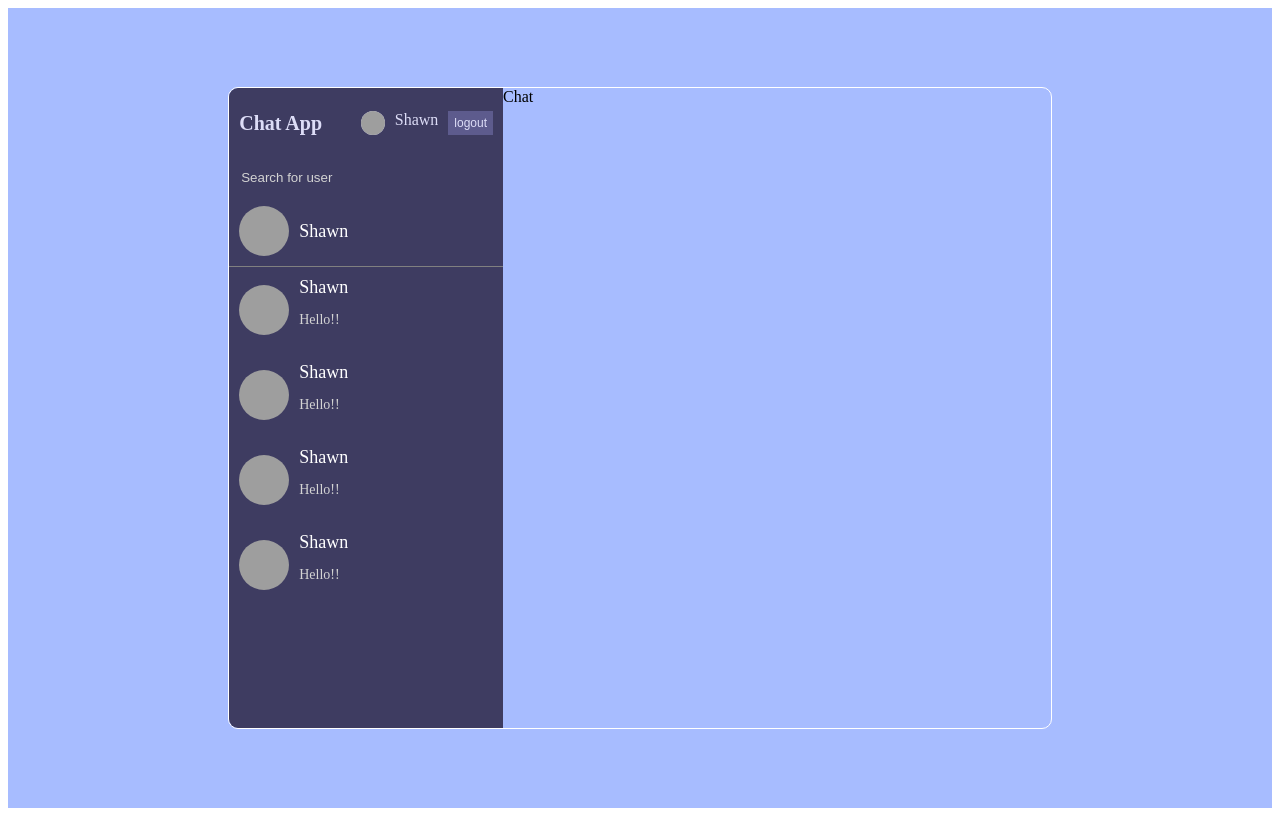
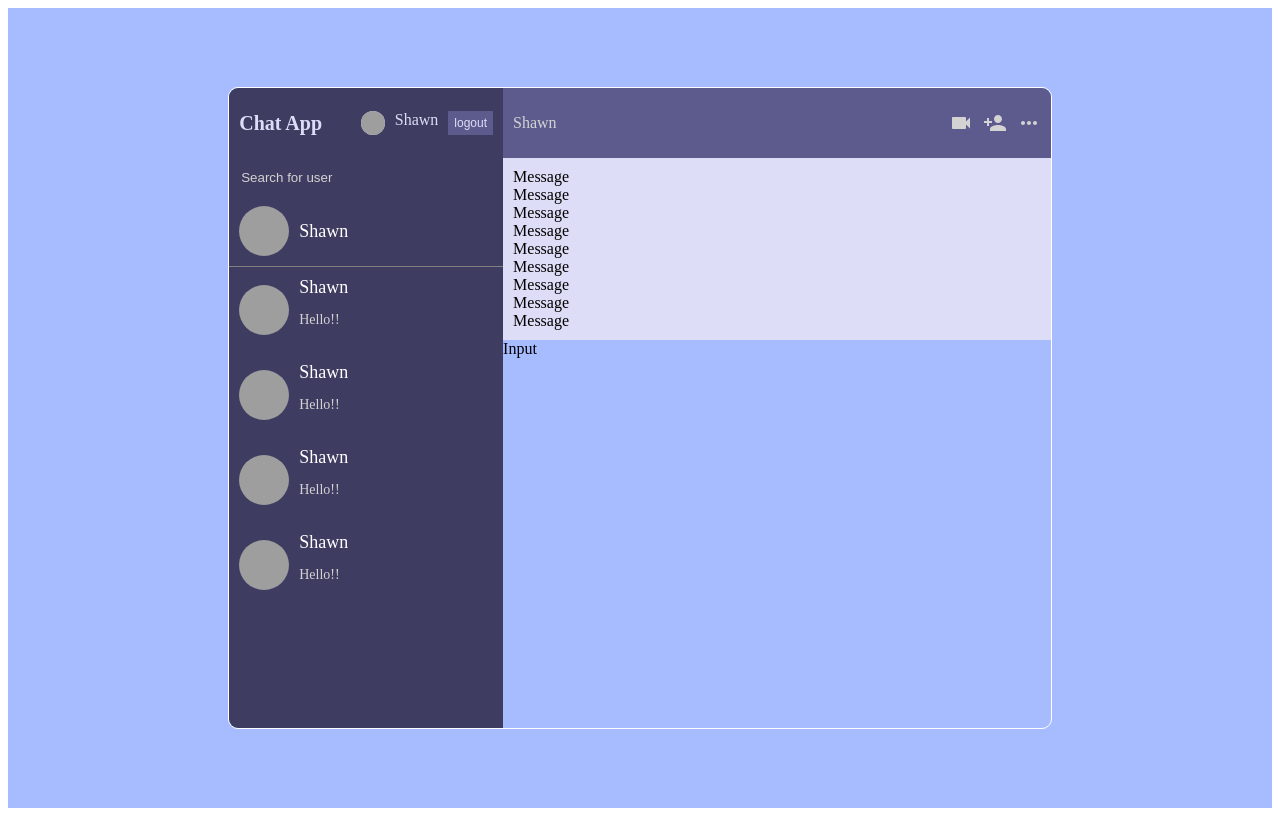
Before and after one commit to shawndreifuss/chat-app, a React (Vite) app: page / in a window 1280 px wide. Built offline with nearby package versions, Linux system fonts and the light colour scheme; grey boxes are pictures that could not be loaded.

Commit message:
added chat navbar with mui icons

```diff
--- a/src/components/Chat.jsx
+++ b/src/components/Chat.jsx
@@ -1,9 +1,25 @@
-import React from 'react'
+import React from "react";
+import VideocamIcon from "@mui/icons-material/Videocam";
+import PersonAddIcon from "@mui/icons-material/PersonAdd";
+import MoreHorizIcon from "@mui/icons-material/MoreHoriz";
+import Messages from "./Messages";
+import Input from "./Input";
 
 const Chat = () => {
   return (
-    <div className='chat'>Chat</div>
-  )
-}
+    <div className="chat">
+      <div className="chatInfo">
+        <span>Shawn</span>
+        <div className="chatIcons">
+          <VideocamIcon className="img" />
+          <PersonAddIcon className="img" />
+          <MoreHorizIcon className="img" />
+        </div>
+      </div>
+      <Messages />
+      <Input />
+    </div>
+  );
+};
 
-export default Chat
+export default Chat;
--- /dev/null
+++ b/src/components/Messages.jsx
@@ -0,0 +1,20 @@
+import React from 'react'
+import Message from './Message'
+
+const Messages = () => {
+  return (
+   <div className="messages">
+    <Message />
+    <Message />
+    <Message />
+    <Message />
+    <Message />
+    <Message />
+    <Message />
+    <Message />
+    <Message />
+   </div>
+  )
+}
+
+export default Messages
--- a/src/style.scss
+++ b/src/style.scss
@@ -187,6 +187,31 @@
 
         .chat {
             flex: 2;
+
+            .chatInfo {
+                height: 50px;
+                background-color: #5d5b8d;
+                display: flex;
+                align-items: center;
+                justify-content: space-between;
+                padding: 10px;
+                color: lightGray;
+            }
+
+            .chatIcons {
+                display: flex;
+                gap: 10px;
+
+                .img {
+                    height: 24px;
+                    cursor: pointer;
+                }
+            }
+
+            .messages{
+                background-color: #ddddf7;
+                padding: 10px;
+            }
         }
     }
 }
```
